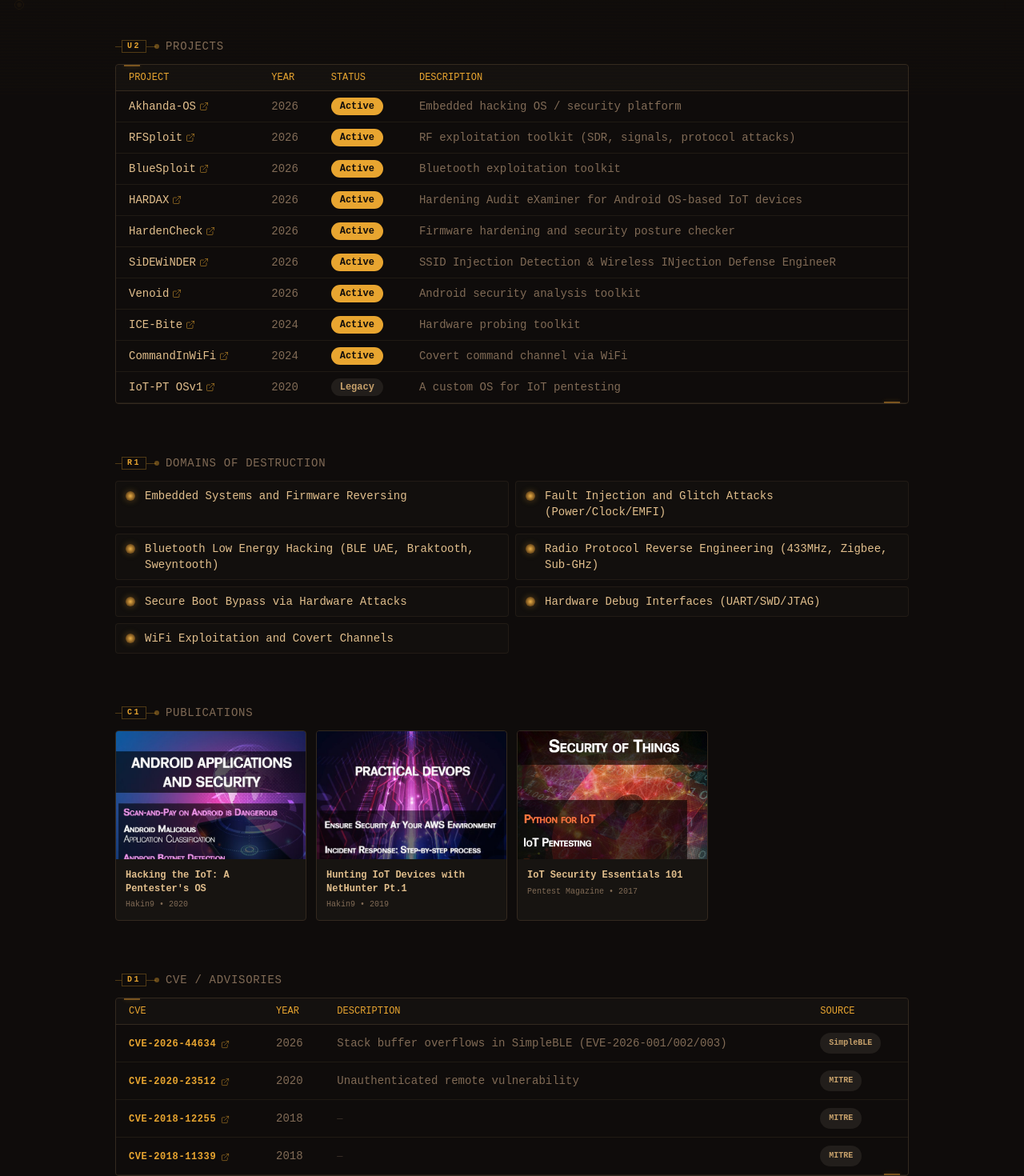
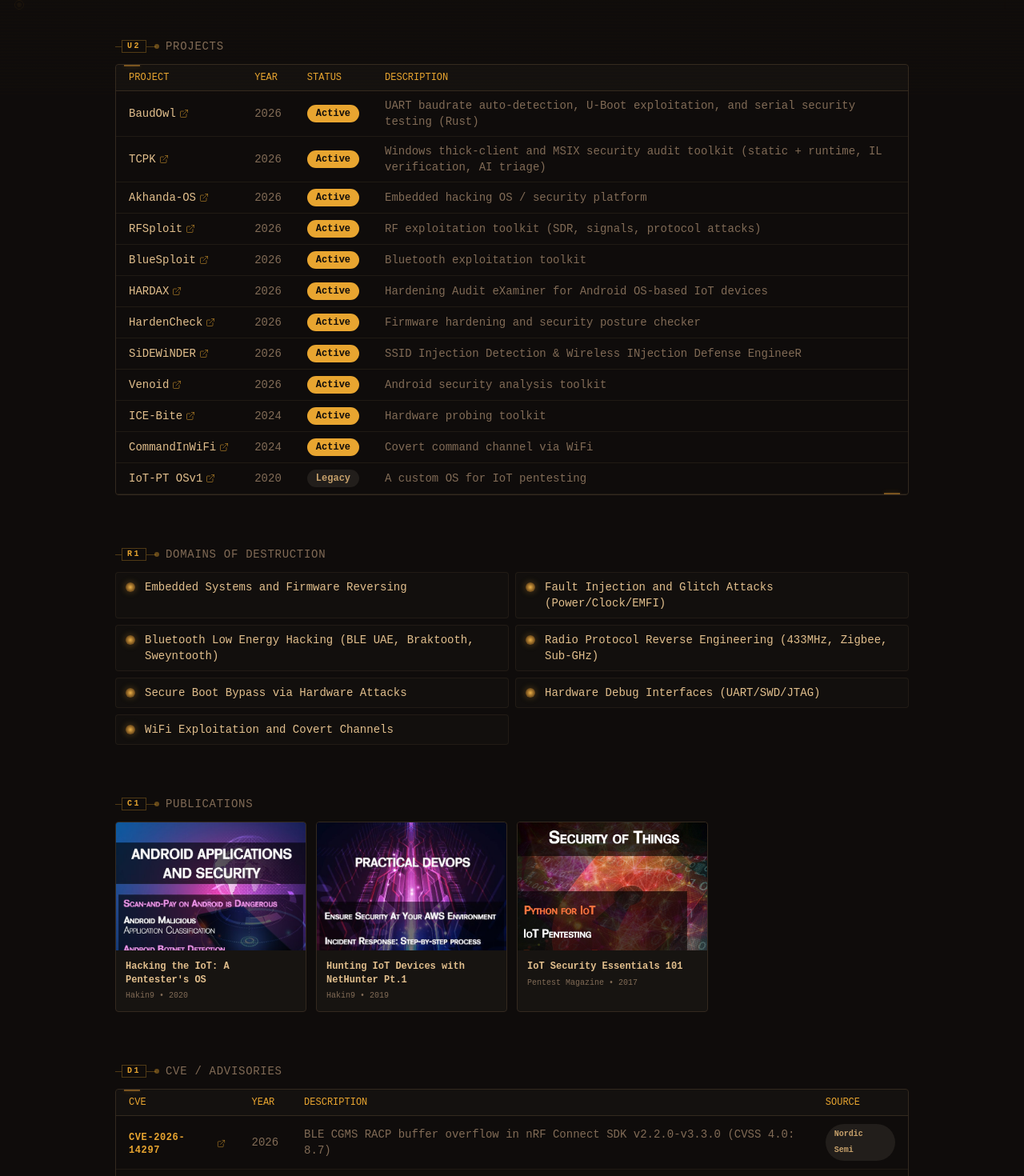
Before and after one commit to V33RU/veera.github.io, a React (Vite) app: page /#/ in a window 1280 px wide. Shown: the part 680-2150 px from the top of the page at 80% size. Built offline with nearby package versions, Linux system fonts and the light colour scheme; the HTML template or start-up script is replaced by a standard one.

Commit message:
Update projects.ts

```diff
--- a/src/data/projects.ts
+++ b/src/data/projects.ts
@@ -4,10 +4,13 @@ export interface Project {
   track: "Active" | "Legacy";
   description: string;
   url?: string;
+  showcase?: string;
 }
 
 export const projects: Project[] = [
   // 2026
+  { name: "BaudOwl", year: 2026, track: "Active", description: "UART baudrate auto-detection, U-Boot exploitation, and serial security testing (Rust)", url: "https://github.com/iotsrg/baudowl" },
+  { name: "TCPK", year: 2026, track: "Active", description: "Windows thick-client and MSIX security audit toolkit (static + runtime, IL verification, AI triage)", url: "https://github.com/V33RU/tcpk", showcase: "Black Hat Arsenal India 2026" },
   { name: "Akhanda-OS", year: 2026, track: "Active", description: "Embedded hacking OS / security platform", url: "https://github.com/akhanda-os" },
   { name: "RFSploit", year: 2026, track: "Active", description: "RF exploitation toolkit (SDR, signals, protocol attacks)", url: "https://github.com/V33RU/rfsploit" },
   { name: "BlueSploit", year: 2026, track: "Active", description: "Bluetooth exploitation toolkit", url: "https://github.com/v33ru/bluesploit" },
@@ -41,6 +44,13 @@ export interface CVEEntry {
 }
 
 export const cves: CVEEntry[] = [
+  {
+    id: "CVE-2026-14297",
+    year: 2026,
+    issuer: "Nordic Semi",
+    description: "BLE CGMS RACP buffer overflow in nRF Connect SDK v2.2.0-v3.3.0 (CVSS 4.0: 8.7)",
+    url: "https://nrfconnectdocs.nordicsemi.com/pdf/SA/SA-2026-540-v1_0.pdf",
+  },
   {
     id: "CVE-2026-44634",
     year: 2026,
```
